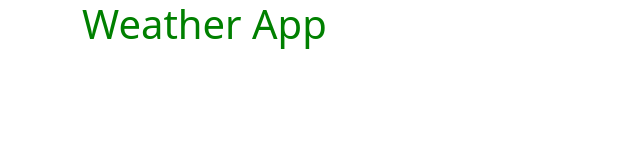
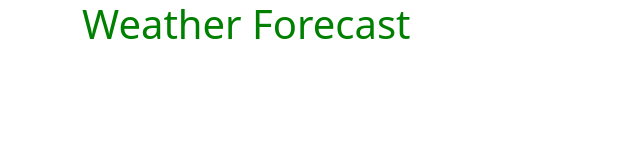
Before and after one commit to Elizabethvaldez/Vanilla-weather-app, a plain HTML site: page index.html in a window 1280 px wide. Shown: the whole page, without its empty margins (0-640 px from the left). Drawn offline with nearby package versions, Linux system fonts and the light colour scheme.

Commit message:
Update index.html

```diff
--- a/index.html
+++ b/index.html
@@ -11,7 +11,7 @@
 </head>
 <body>
     <div class="container">
-    <h1>Weather App</h1>
+    <h1>Weather Forecast</h1>
     </div>
 
     <script src="app.js"></script>
```
